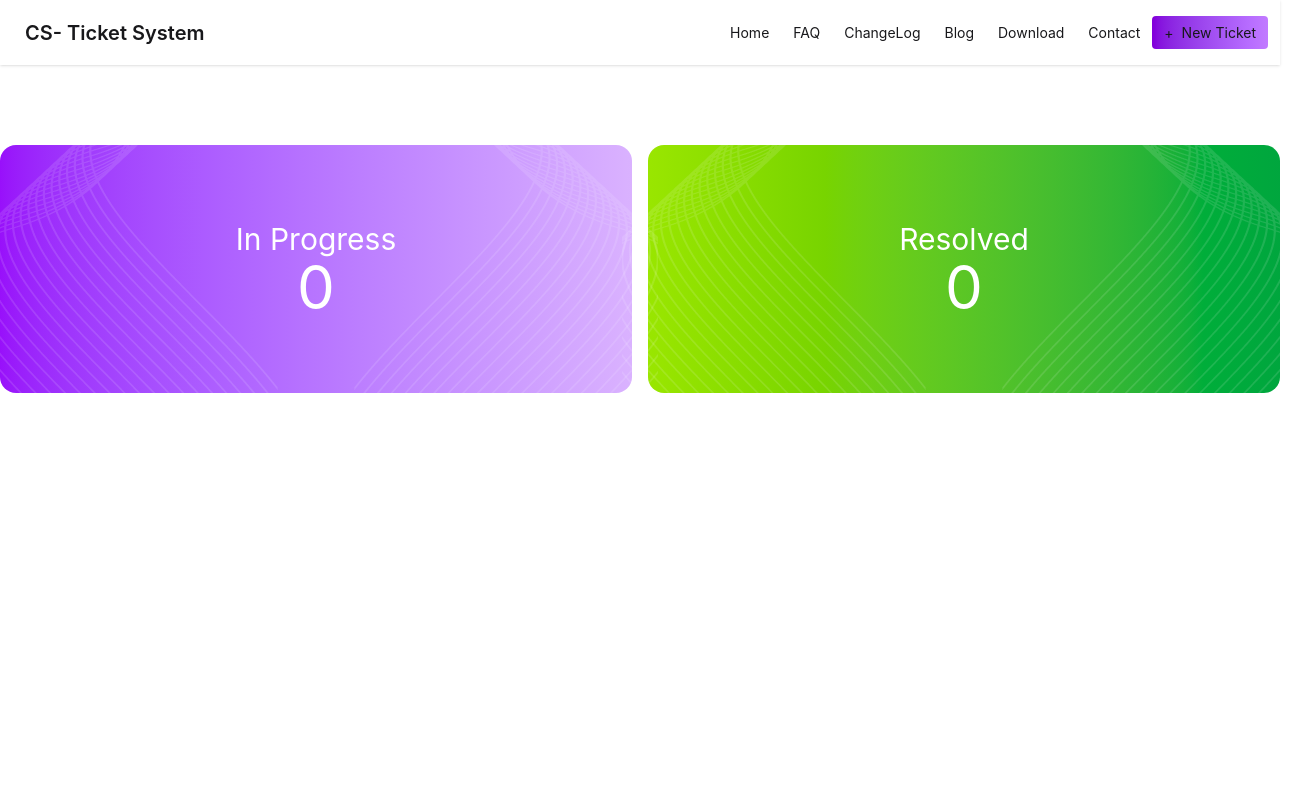
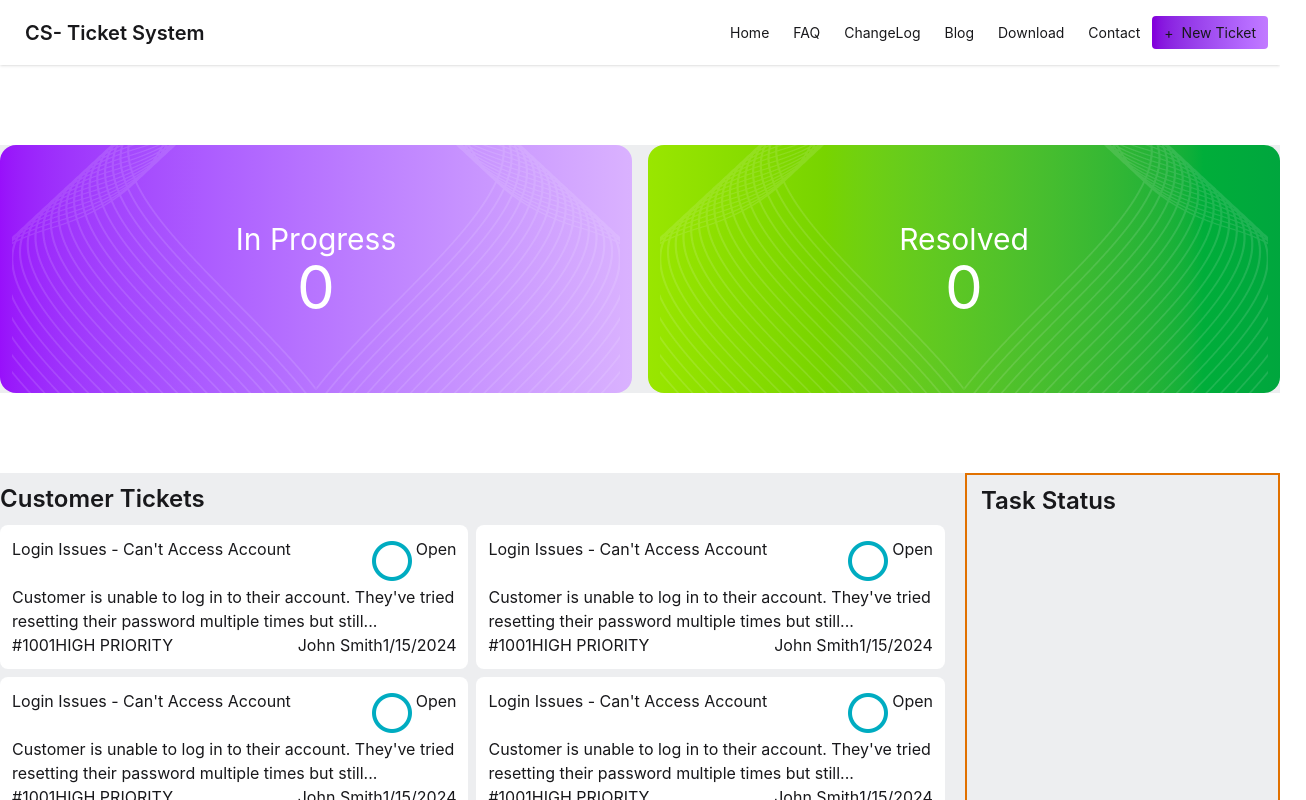
Before and after one commit to HKDigital360/TicketB12, a React (Vite) app: page / in a window 1280 px wide. Shown: the top 800 px of the page, 1306 px wide, since content can reach past the window. Built offline with nearby package versions, Linux system fonts and the light colour scheme.

Commit message:
2nd commt

```diff
--- /dev/null
+++ b/public/ticket.json
@@ -0,0 +1,110 @@
+[
+  {
+    "id": 1001,
+    "title": "Login button not responding on mobile app",
+    "description": "After entering credentials, the login button just spins forever. Happens only on Android 14 devices. iOS works fine. Already cleared cache and reinstalled.",
+    "customer": "rahim.khan92@gmail.com",
+    "priority": "High",
+    "status": "Open",
+    "createdAt": "2025-11-18T09:14:00Z"
+  },
+  {
+    "id": 1002,
+    "title": "Subscription renewal charged twice",
+    "description": "Was charged $19.99 on Nov 10 and again on Nov 15. Only one active subscription visible in account.",
+    "customer": "sarah.miller@company.co.uk",
+    "priority": "Medium",
+    "status": "In Progress",
+    "createdAt": "2025-11-16T14:22:00Z"
+  },
+  {
+    "id": 1003,
+    "title": "Feature request: Dark mode for dashboard",
+    "description": "Love the product but staring at white background all day hurts my eyes. Dark mode would be amazing.",
+    "customer": "alexchen.dev@proton.me",
+    "priority": "Low",
+    "status": "Open",
+    "createdAt": "2025-11-20T03:45:00Z"
+  },
+  {
+    "id": 1004,
+    "title": "Payment failed – card declined but funds deducted",
+    "description": "Tried to upgrade to Pro plan. Got 'declined' message but $99 already charged by bank. No upgrade applied.",
+    "customer": "fatima.zahra786@yahoo.com",
+    "priority": "High",
+    "status": "Open",
+    "createdAt": "2025-11-21T11:08:00Z"
+  },
+  {
+    "id": 1005,
+    "title": "PDF export shows broken layout",
+    "description": "When exporting project report as PDF, tables are cut off and images are missing on pages 2–3.",
+    "customer": "team@buildfast.io",
+    "priority": "Medium",
+    "status": "In Progress",
+    "createdAt": "2025-11-17T16:55:00Z"
+  },
+  {
+    "id": 1006,
+    "title": "Account locked after password reset",
+    "description": "Followed reset link, set new password, now can't log in – says account locked for security.",
+    "customer": "john.doe.business@gmail.com",
+    "priority": "High",
+    "status": "Waiting on Customer",
+    "createdAt": "2025-11-19T08:30:00Z"
+  },
+  {
+    "id": 1007,
+    "title": "Cannot attach files larger than 5MB",
+    "description": "Error message says 'File too large' even though plan allows up to 25MB attachments.",
+    "customer": "maria.lopez@designstudio.art",
+    "priority": "Medium",
+    "status": "Open",
+    "createdAt": "2025-11-20T19:12:00Z"
+  },
+  {
+    "id": 1008,
+    "title": "Wrong currency displayed in billing",
+    "description": "Dashboard shows prices in EUR but I'm in Canada and was previously billed in CAD.",
+    "customer": "canadiangamer87@hotmail.com",
+    "priority": "Low",
+    "status": "Resolved",
+    "createdAt": "2025-11-10T13:40:00Z"
+  },
+  {
+    "id": 1009,
+    "title": "App crashes when opening notifications",
+    "description": "iPhone 15 Pro – app crashes instantly when I tap the notifications tab. Reproducible 100%.",
+    "customer": "emilypark.music@icloud.com",
+    "priority": "High",
+    "status": "In Progress",
+    "createdAt": "2025-11-21T02:17:00Z"
+  },
+  {
+    "id": 1010,
+    "title": "Missing email notifications for comments",
+    "description": "Teammates comment on my tasks but I don't receive any email even though setting is enabled.",
+    "customer": "devops.mike@techstartup.io",
+    "priority": "Medium",
+    "status": "Open",
+    "createdAt": "2025-11-18T10:05:00Z"
+  },
+  {
+    "id": 1011,
+    "title": "Refund request for yearly plan",
+    "description": "Purchased annual plan 4 days ago but the product doesn't meet our needs. Would like full refund.",
+    "customer": "corporate.billing@enterpriseinc.com",
+    "priority": "Medium",
+    "status": "Waiting on Customer",
+    "createdAt": "2025-11-17T15:33:00Z"
+  },
+  {
+    "id": 1012,
+    "title": "2FA code never arrives via SMS",
+    "description": "Tried multiple times – no SMS received. Email 2FA works but SMS doesn't. Number is +88017xxxxxxxx.",
+    "customer": "hasanul.kibria.bd@gmail.com",
+    "priority": "High",
+    "status": "Open",
+    "createdAt": "2025-11-21T09:50:00Z"
+  }
+]
--- a/src/App.jsx
+++ b/src/App.jsx
@@ -1,7 +1,16 @@
 
 import './App.css'
 import HeroBoard from './Components/HeroBoard/HeroBoard'
+import MainTicketSection from './Components/MainTicketSection/MainTicketSection'
 import NavBar from './Components/NavBar/NavBar'
+import TicketCards from './Components/TicketCards/TicketCards'
+
+const fetchTickets = async ()=>{
+const res = await fetch("/ticket.json")
+return res.json();
+}
+const ticketPromise = fetchTickets()
+// console.log(ticketPromise);
 
 function App() {
 
@@ -11,6 +20,8 @@ function App() {
 
      <NavBar></NavBar>
      <HeroBoard></HeroBoard>
+     <MainTicketSection ticketPromise={ticketPromise}></MainTicketSection>
+    {/* <TicketCards></TicketCards> */}
     </>
   )
 }
--- a/src/Components/HeroBoard/HeroBoard.jsx
+++ b/src/Components/HeroBoard/HeroBoard.jsx
@@ -5,24 +5,29 @@ import VectorImg2 from "../../assets/vector2.png"
 const HeroBoard = () => {
     return (
         <div>
-            <div className='mx-auto  max-w-360 mt-20'>
+            <div className='mx-auto bg-[#edeef0]  max-w-360 mt-20'>
                 <div className='flex flex-col sm:flex-row gap-4 justify-between gap-24px'>
-                    <div className= ' flex justify-center items-center text-center sm:w-176 h-62 rounded-2xl bg-linear-to-r from-purple-600 to-purple-300 '>
+                    <div className= ' flex justify-center items-center text-center sm:w-176 h-62 rounded-2xl bg-linear-to-r from-purple-600 to-purple-300  relative'>
 
-                       <img className='absolute mr-95' src={VectorImg1} alt="" />
-                    <img className='absolute transform rotate-y-180 ml-95' src={VectorImg1} alt="" />
-                    <div className='text-white relative '>
+                       <img className=' left-0' src={VectorImg1} alt="" />
+                    <img className=' transform rotate-y-180 right-0' src={VectorImg1} alt="" />
+
+                    <div className='text-white  absolute '>
                         <h2 className= ' text-3xl'>In Progress</h2>
                     <h2 className='text-6xl'>0</h2>
                     </div>
+
                     </div>
-                    <div className='flex justify-center items-center text-center sm:w-176 h-62  rounded-2xl    bg-linear-to-r from-lime-400 to-green-600 '>
 
-                        <img className='absolute mr-95' src={VectorImg1} alt="" />
-                    <img className='absolute transform rotate-y-180 ml-95' src={VectorImg1} alt="" />
-                        <div className='text-white relative'>
+                    <div className='flex justify-center items-center text-center sm:w-176 h-62  rounded-2xl    bg-linear-to-r from-lime-400 to-green-600 relative'>
+
+                        <img className=' mr-0' src={VectorImg1} alt="" />
+                    <img className=' transform rotate-y-180 ml-0' src={VectorImg1} alt="" />
+
+                        <div className='text-white absolute'>
                         <h2 className= ' text-3xl'>Resolved</h2>
                     <h2 className='text-6xl'>0</h2>
+
                     </div>
                     </div>
                 </div>
--- /dev/null
+++ b/src/Components/MainTicketSection/MainTicketSection.jsx
@@ -0,0 +1,31 @@
+import React, { use } from 'react';
+import TicketCards from '../TicketCards/TicketCards';
+
+const MainTicketSection = ({ticketPromise}) => {
+    const ticketData=use(ticketPromise);
+     console.log(ticketData)
+    return (
+        <div className='mx-auto bg-[#edeef0] max-w-360  mt-20 flex justify-between gap-5'>
+
+            <div className='w-3/4'>
+            <h2 className='my-2.5 font-semibold text-2xl'>Customer Tickets</h2>
+
+            <div className='grid sm:grid-cols-1 md:grid-cols-2  gap-2 '>
+            {
+            ticketData.map(customerTicket=> <TicketCards></TicketCards>)
+            }
+            </div>
+            </div>
+
+
+
+            <div className='w-1/4  border-2 border-amber-600'>
+            <h2 className='my-2.5 font-semibold text-2xl mx-3.5'>Task Status</h2>
+            </div>
+
+
+        </div>
+    );
+};
+
+export default MainTicketSection;
--- /dev/null
+++ b/src/Components/TicketCards/TicketCards.jsx
@@ -0,0 +1,42 @@
+import React from 'react';
+import circleImg from "../../assets/icons8-circle-48.png"
+const TicketCards = () => {
+    return (
+
+
+        // <div className='grid  md:grid-cols-2 p-3 '>
+
+            <div className=' max-w-[100]  rounded-lg bg-white p-3'>
+
+                <div className='flex
+             justify-between '>
+                    <h2>Login Issues - Can't Access Account</h2>
+                    <div className='flex'><img src={circleImg} alt="" />
+                        <h3>Open</h3>
+                    </div>
+
+
+                </div>
+
+                <p>Customer is unable to log in to their account. They've tried resetting their password multiple times but still...</p>
+                <div className='flex justify-between'>
+                    <div className='flex'>
+                        <p>#1001</p>
+                        <h4>HIGH PRIORITY</h4>
+                    </div>
+                    <div className='flex'>
+                        <h4>John Smith</h4>
+                        <h4>1/15/2024</h4>
+                    </div>
+
+                </div>
+            </div>
+
+        // </div>
+
+
+
+    );
+};
+
+export default TicketCards;
```
Also changed, not shown: src/Components/TicketStatus/TicketStatus.jsx (added), src/assets/icons8-circle-48.png (added).
